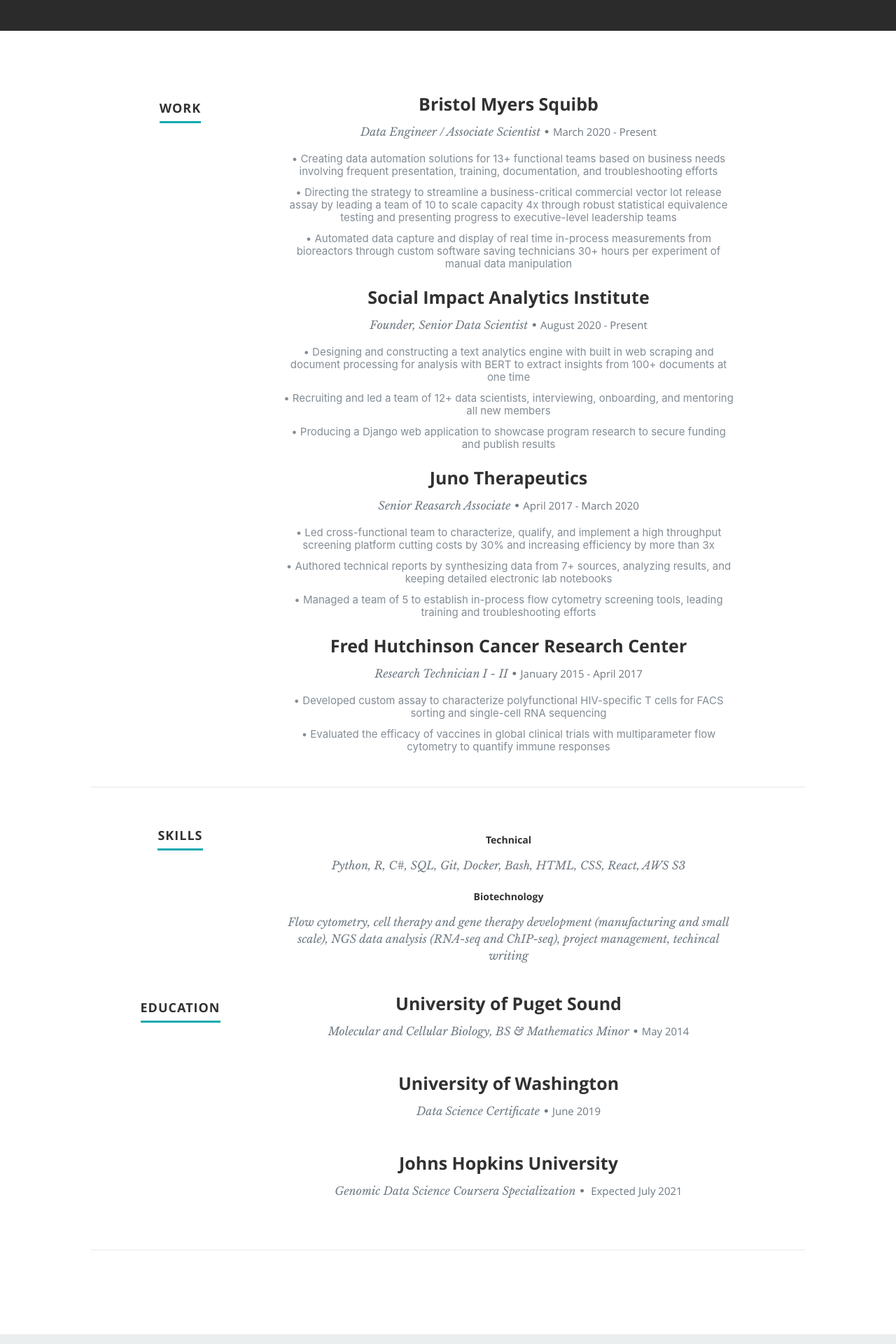
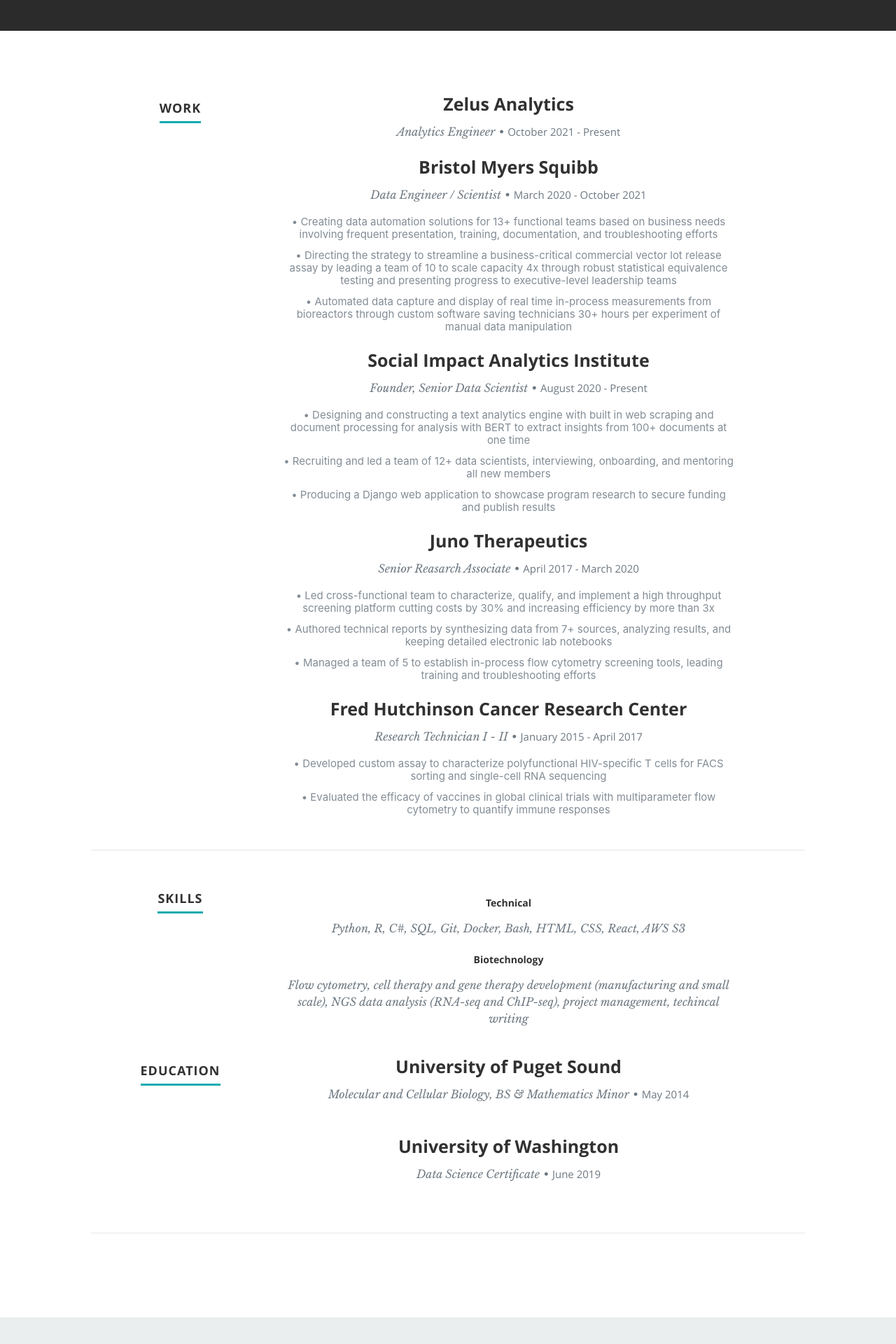
Before and after one commit to thayer6/personal_portfolio, a React (Create React App) app: page / in a window 1280 px wide. Shown: the part 1380-3300 px from the top of the page at 70% size. Built offline with nearby package versions, Linux system fonts and the light colour scheme.

Commit message:
update resume data

```diff
--- a/src/resumeData.js
+++ b/src/resumeData.js
@@ -22,7 +22,7 @@
         }
     ],
 
-    "aboutme1": "Hi there! I’m Casey Thayer, a Data Engineer at Bristol-Myers Squibb, where I build data pipelines and tools for optimizing the manufacturing processes of CAR-T cell therapies to fight cancer. ",
+    "aboutme1": "Hi there! I’m Casey Thayer, an Analytics Engineer at Zelus Analytics, where I build and automate the cloud infrastructure for deploying quantiative models within the sports intelligence platform.",
     "aboutme2": "I'm also very passionate about using AI and machine learning to solve social problems. In my spare time, I volunteer as a Senior Data Scientist with the Social Impact Analytics Institute, leading a team of 12 volunteers conducting research using cutting edge NLP to identify solutions to social problems. ",
     "aboutme3": "The goal of this website is to serve as a place where I can share the projects I’m working on and link up with anyone who is willing to deep dive with me! As you can see from many of the project topics, sports are one of my passions. I’ve been an athlete all my life and was fortunate enough to play soccer and basketball in college. You won’t find a Saturday morning where I’m not watching Arsenal FC! That being said, Hotspur fans ARE welcome 🙂",
 
@@ -43,21 +43,20 @@
             "YearOfPassing": "2019",
             "Achievements": "Some Achievemnts"
         },
-        {
-            "UniversityName": "Johns Hopkins University",
-            "specialization": "Genomic Data Science Coursera Specialization",
-            "MonthOfPassing": "",
-            "YearOfPassing": " Expected July 2021",
-            "Achievements": ""
-        },
-
     ],
     "work":[
         {
+            "CompanyName": "Zelus Analytics",
+            "specialization": "Analytics Engineer",
+            "StartDate": "October 2021",
+            "EndDate": "Present",
+            "Description": "Build infrastructure for cloud based deployments of quantitative models and automate complex data pipelines for NBA teams",
+        },
+        {
             "CompanyName": "Bristol Myers Squibb",
-            "specialization": "Data Engineer / Associate Scientist",
+            "specialization": "Data Engineer / Scientist",
             "StartDate": "March 2020",
-            "EndDate": "Present",
+            "EndDate": "October 2021",
             "Description": "Innovating and implementing custom software to optimize data pipelines for teams developing / commercializing CAR-T cell therapies",
             "Achievement1": "\u2022 Creating data automation solutions for 13+ functional teams based on business needs involving frequent presentation, training, documentation, and troubleshooting efforts",
             "Achievement2": "\u2022 Directing the strategy to streamline a business-critical commercial vector lot release assay by leading a team of 10 to scale capacity 4x through robust statistical equivalence testing and presenting progress to executive-level leadership teams",
```
